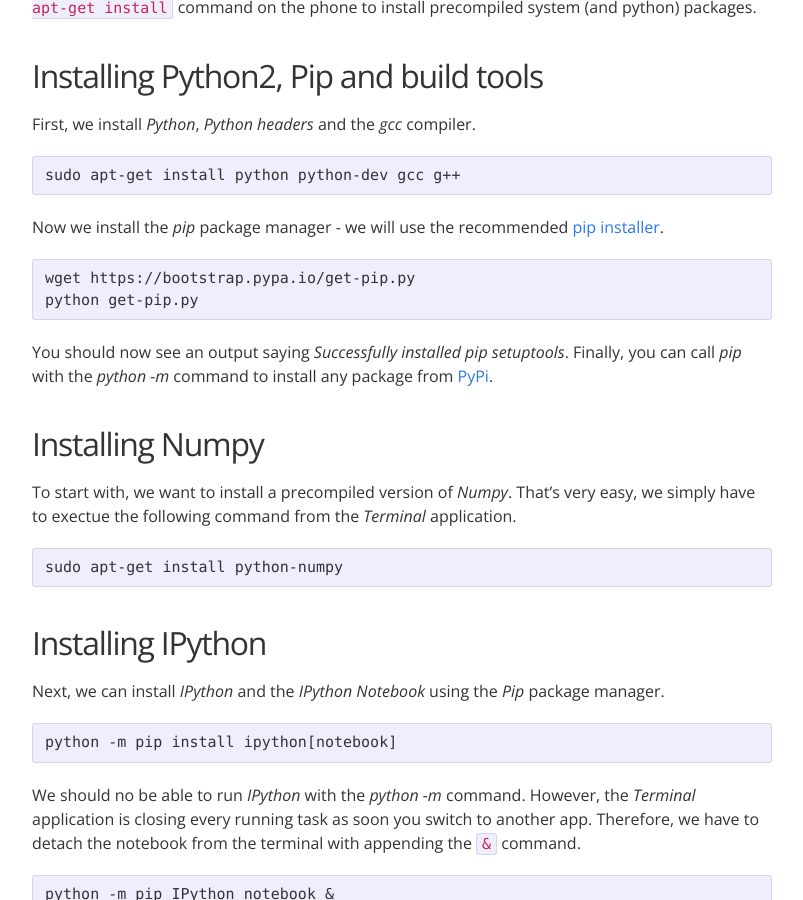
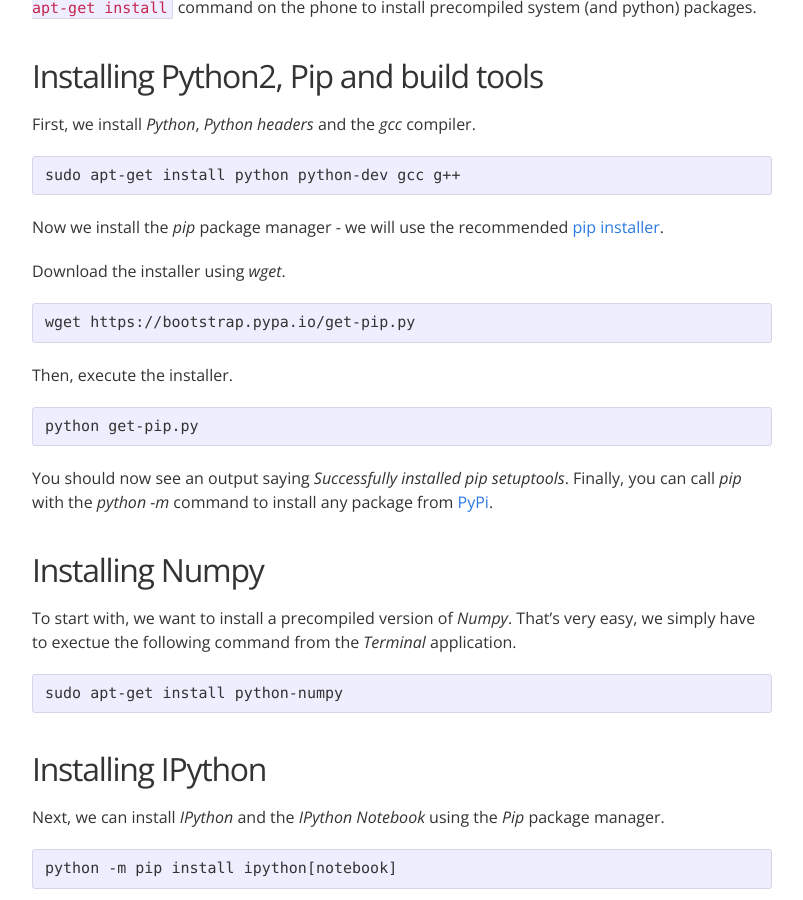
Before and after one commit to chaosmail/chaosmail.github.com, a Jekyll site: the page built from _posts/2015-05-03-runnning-ipython-and-numpy-on-ubuntuphone.md, in a window 1280 px wide and 900 px high, scrolled down 1295 px. Shown: the whole window, without its empty margins (238-1041 px from the left). Built offline with Jekyll 4.4.1, drawn with Linux system fonts in a browser that asks for light colours; nearby versions of some CDN libraries; comment, search, counter and statistics services are not loaded.

Commit message:
Fixed typo

````diff
--- a/_posts/2015-05-03-runnning-ipython-and-numpy-on-ubuntuphone.md
+++ b/_posts/2015-05-03-runnning-ipython-and-numpy-on-ubuntuphone.md
@@ -55,8 +55,15 @@
 
 Now we install the *pip* package manager - we will use the recommended [pip installer][pip-installer].
 
+Download the installer using *wget*.
+
 ```
 wget https://bootstrap.pypa.io/get-pip.py
+```
+
+Then, execute the installer.
+
+```
 python get-pip.py
 ```
 
````
